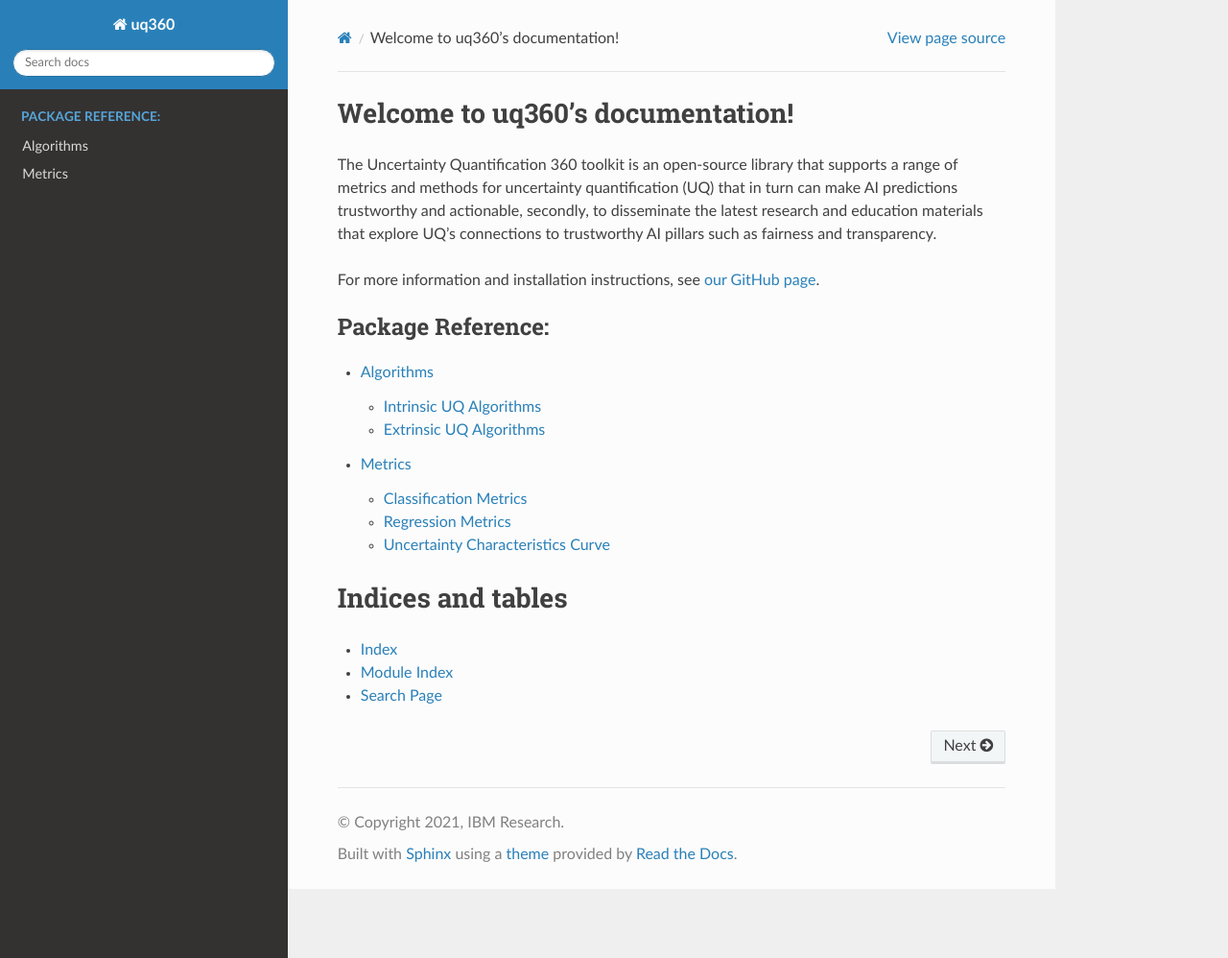
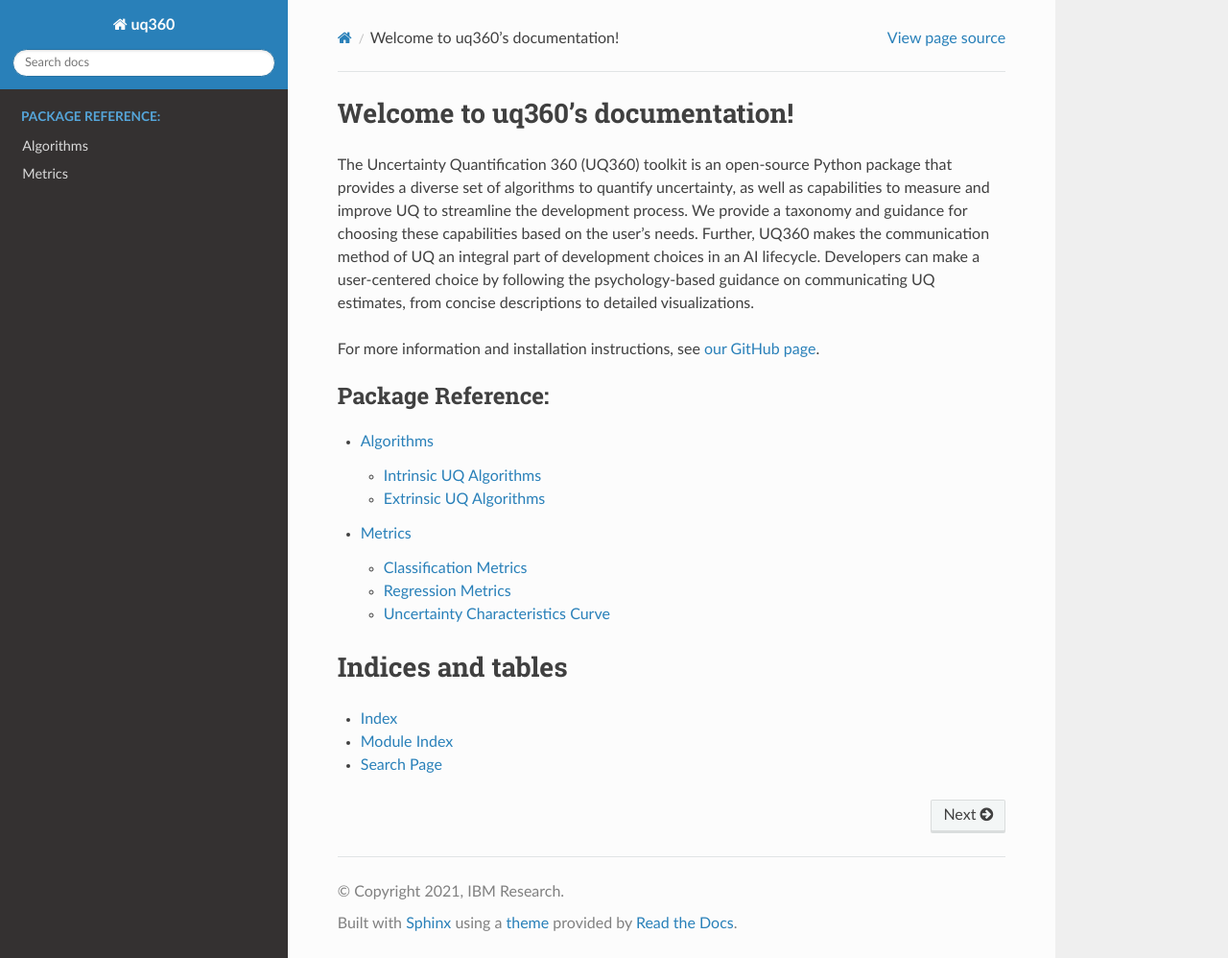
Before and after one commit to IBM/UQ360, a Sphinx documentation site: the page built from docs/index.rst, in a window 1280 px wide and 998 px high. Shown: the whole window at 96% size. Built offline with Sphinx 7.4.7 and the Read the Docs theme 2.0.0, drawn with Linux system fonts in a browser that asks for light colours.

Commit message:
update links for apidocs.

```diff
--- a/docs/index.rst
+++ b/docs/index.rst
@@ -6,9 +6,14 @@
 Welcome to uq360's documentation!
 =================================
 
-The Uncertainty Quantification 360 toolkit is an open-source library that supports a range of metrics and methods for uncertainty quantification (UQ) that in turn can make AI predictions trustworthy and actionable, secondly, to disseminate the latest research and education materials that explore UQ's connections to trustworthy AI pillars such as fairness and transparency.
+The Uncertainty Quantification 360 (UQ360) toolkit is an open-source Python package that provides a diverse set of
+algorithms to quantify uncertainty, as well as capabilities to measure and improve UQ to streamline the development
+process. We provide a taxonomy and guidance for choosing these capabilities based on the user's needs. Further, UQ360
+makes the communication method of UQ an integral part of development choices in an AI lifecycle. Developers can make a
+user-centered choice by following the psychology-based guidance on communicating UQ estimates,
+from concise descriptions to detailed visualizations.
 
-For more information and installation instructions, see `our GitHub page <https://github.ibm.com/UQ360/UQ360>`_.
+For more information and installation instructions, see `our GitHub page <https://github.com/IBM/UQ360>`_.
 
 
 .. toctree::
```
Also changed, not shown: README.md (+2 -1 lines).
